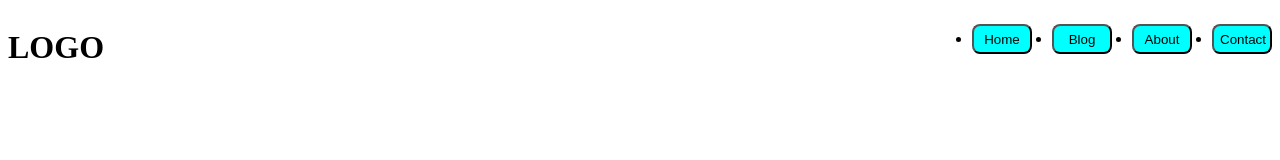
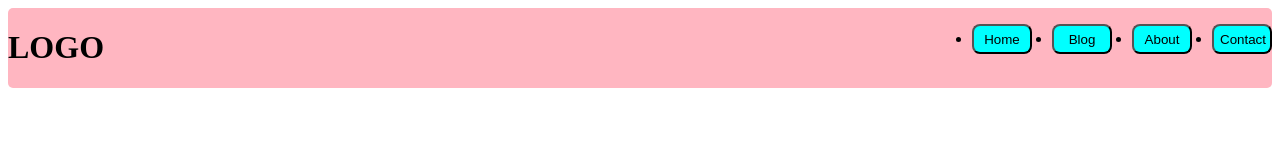
Before and after one commit to Manikandan251002/image, a plain HTML site: page mani4/index.html in a window 1280 px wide. Drawn offline with Linux system fonts and the light colour scheme.

Commit message:
file added

```diff
--- a/mani4/index.css
+++ b/mani4/index.css
@@ -1,6 +1,8 @@
 .nav{
     display: flex;
     justify-content:space-between;
+    background-color:lightpink;
+    border-radius: 5px;
 }
 
 ul{
```
